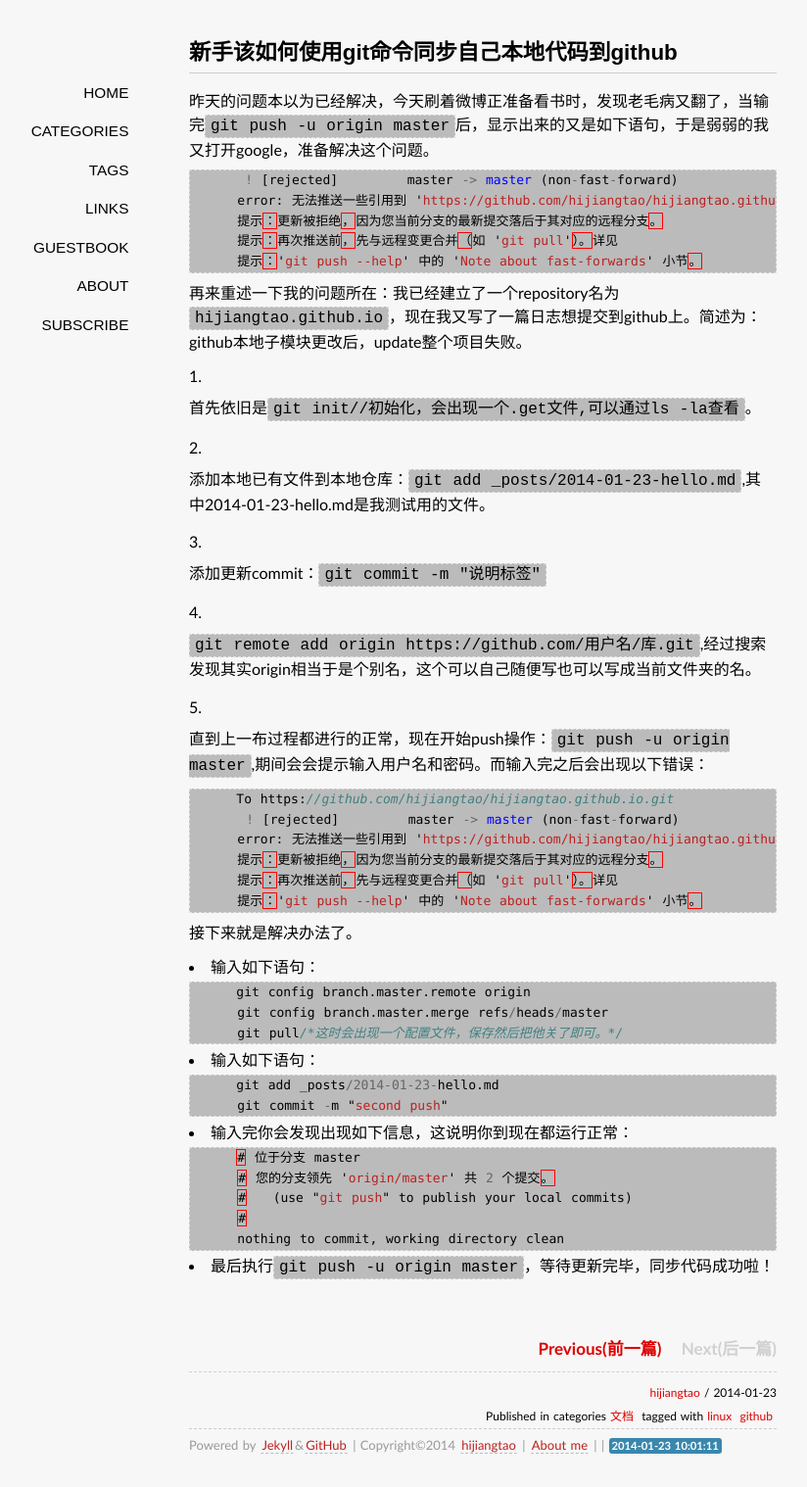
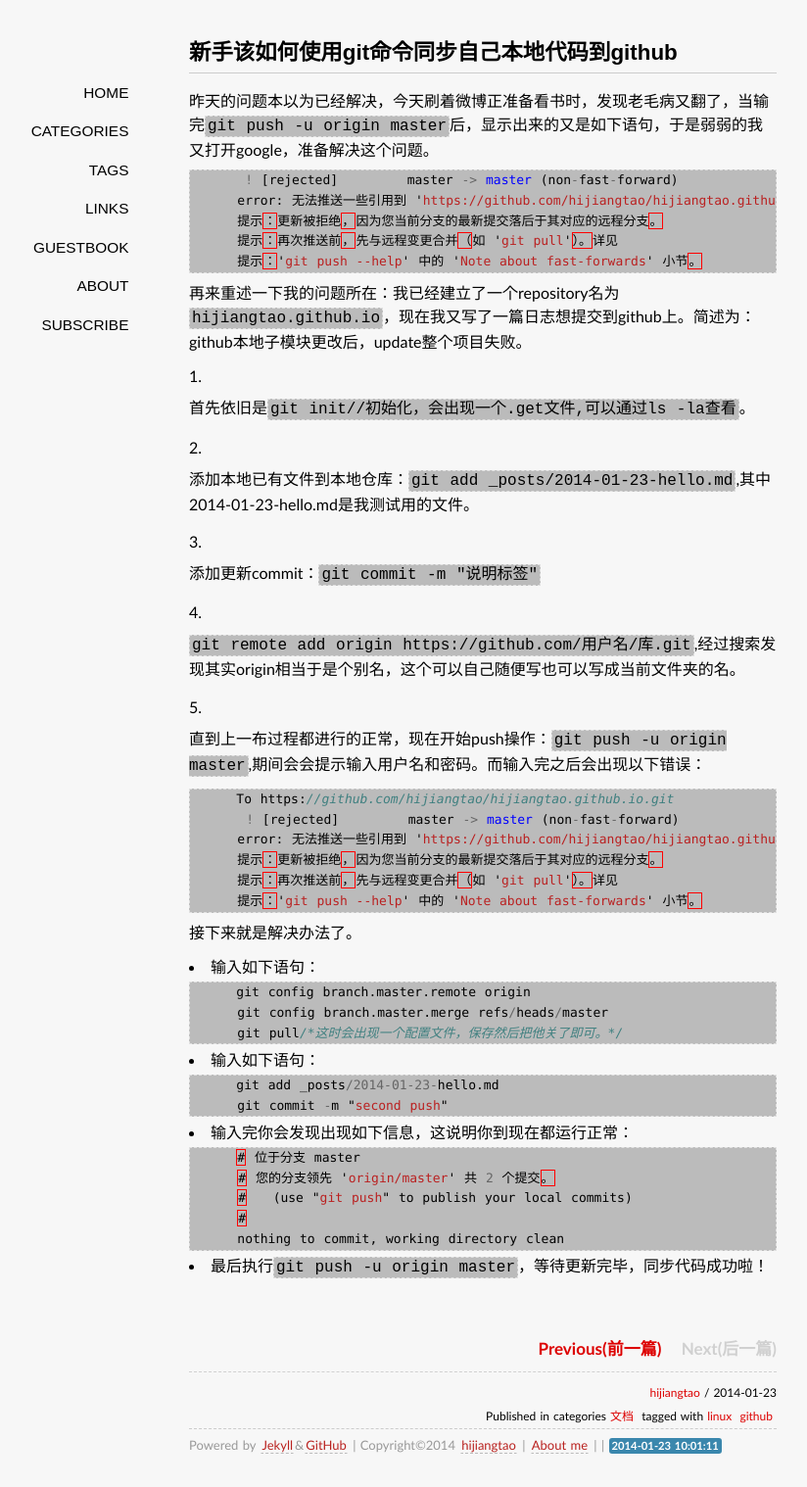
Before and after one commit to jessica0530/hijiangtao.github.io, a Jekyll site: the page built from _posts/2014-01-23-solvegithubpush.md, in a window 1280 px wide. Shown: the whole page at 98% size, without its empty margins (147-971 px from the left). Built offline with Jekyll 4.4.1, drawn with Linux system fonts in a browser that asks for light colours; some web fonts are replaced; Markdown is read by kramdown in place of the engine named in the settings; comment, search, counter and statistics services are not loaded.

Commit message:
Update style.css

```diff
--- a/media/css/style.css
+++ b/media/css/style.css
@@ -41,7 +41,7 @@ pre code {
 
 code {
   background-color: #BBBBBB;
-  padding: 2px 5px;
+  padding: 1px 2px;
   border: 1px dashed #e0e0e0; }
 
 blockquote {display:block;text-align:justify;border-left:4px solid #eeeeee;margin:1em 0em;padding-left:1.5em;}
```
